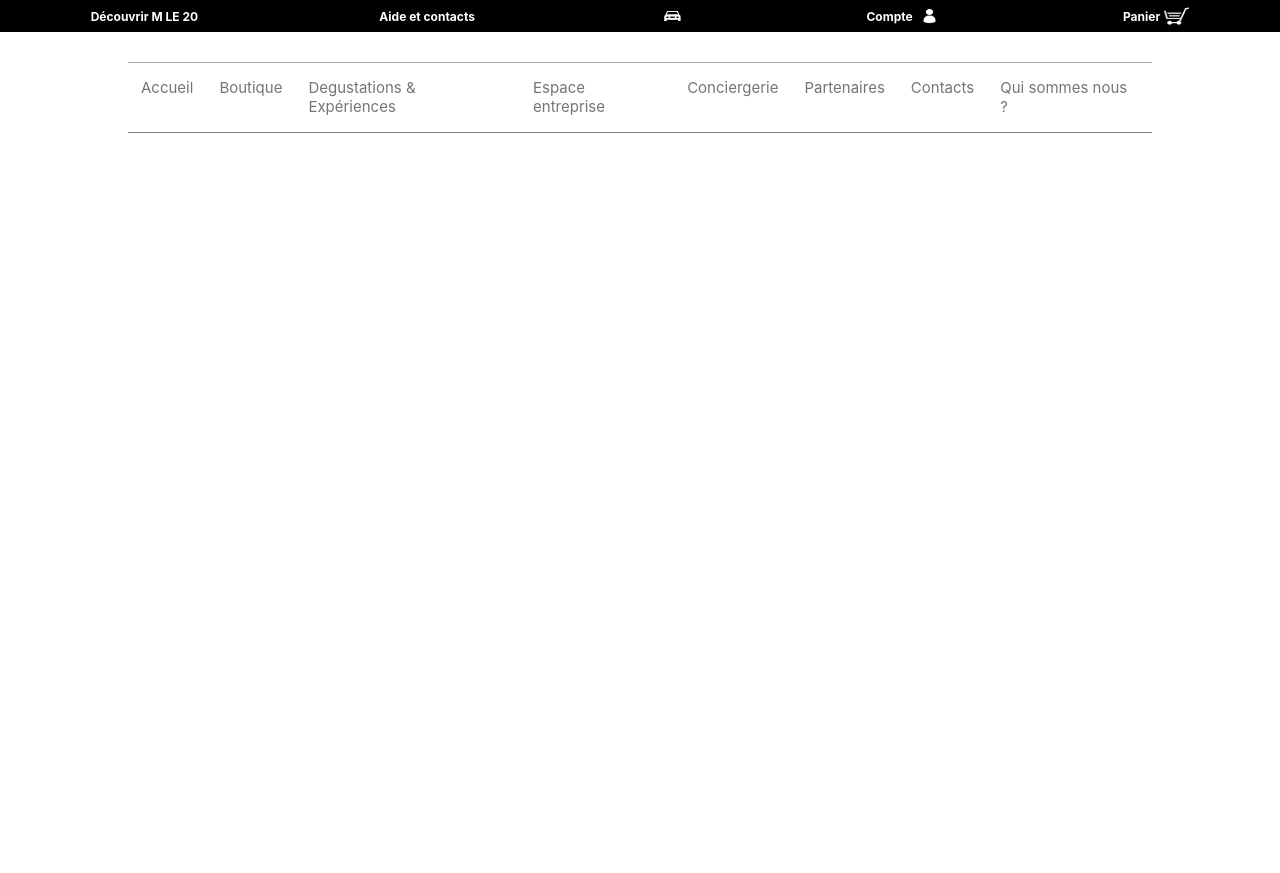
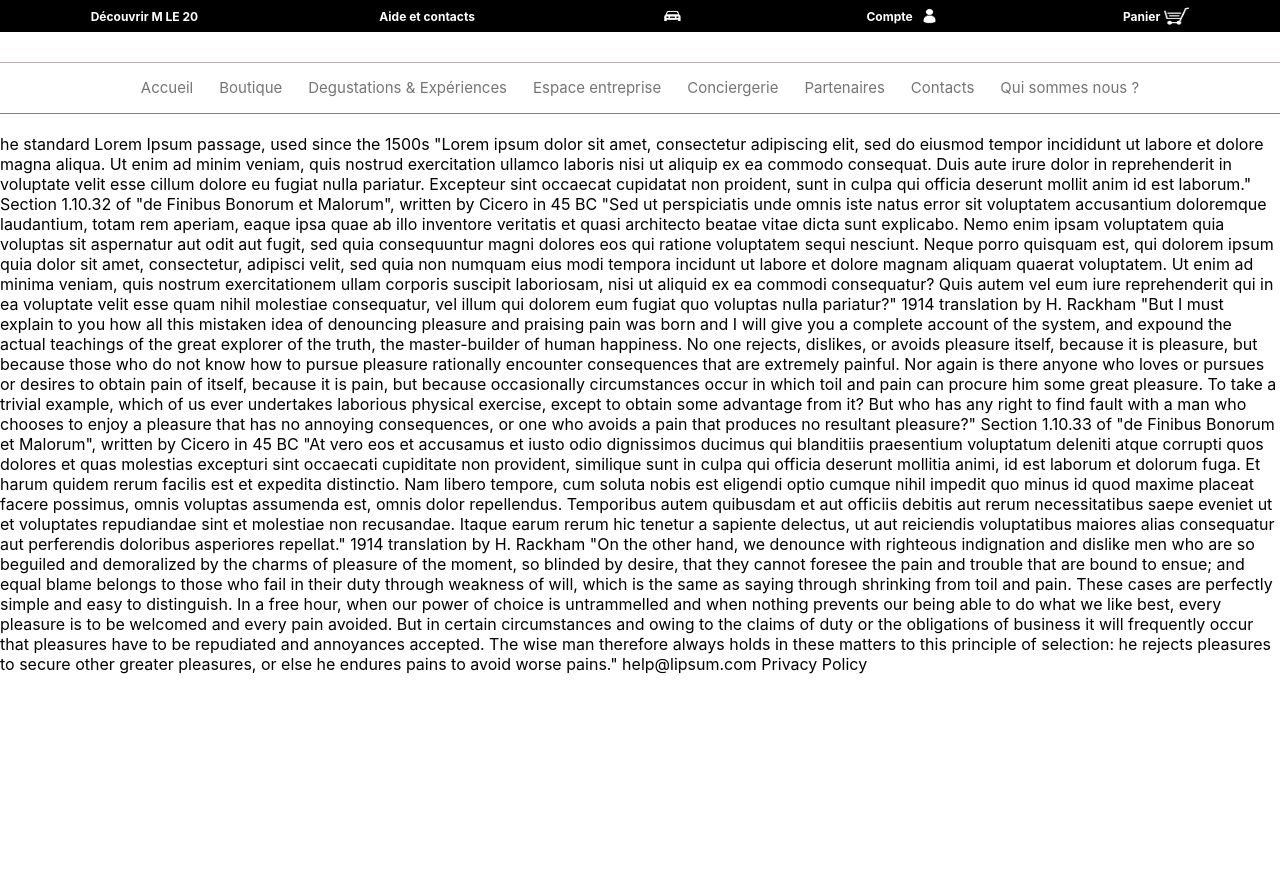
Before and after one commit to robLittiere/Mle20, a PHP site: page /public/store/store.html in a window 1280 px wide. Shown: the top 873 px of the page. After the commit the page ends 674 px from the top, so only its background shows below. Run offline with PHP 8.4, Linux system fonts and the light colour scheme; some web fonts are replaced.

Commit message:
Final Navbar fixed

```diff
--- a/public/store/store.html
+++ b/public/store/store.html
@@ -51,7 +51,7 @@
                     </div>
                 </div>
         </div>
-
+        <div class="navbar">
             <div class="header_bottom">
                 <a href="#" class="header__button">Accueil</a>
                 <a href="#" id="store__button" class="header__button">Boutique</a>
@@ -62,12 +62,16 @@
                 <a href="#" id="contact__button" class="header__button">Contacts</a>
                 <a href="#" id="infos__button" class="header__button">Qui sommes nous ?</a>
             </div>
+
+            <div class="popup">
                 <div id="store__popup">
                     <a href="#" class="popup__button">Vin</a>
                     <a href="#" class="popup__button">Champagne</a>
                     <a href="#" class="popup__button">Coffret Cadeau</a>
                     <a href="#" class="popup__button">Evenement</a>
                     <a href="#" class="popup__button">Autres</a>
+
+
                 </div>
                 <div id="experience__popup">
                     <a href="#" class="popup__button">Atelier dégustation</a>
@@ -122,9 +126,33 @@
                     <a href="#" class="popup__button">Comité de sélection</a>
                 </div>
 
+            </div>
 
 
-        <div class="store__container"></div>
+
+        </div>
+
+
+
+        <div class="store__container">
+            he standard Lorem Ipsum passage, used since the 1500s
+"Lorem ipsum dolor sit amet, consectetur adipiscing elit, sed do eiusmod tempor incididunt ut labore et dolore magna aliqua. Ut enim ad minim veniam, quis nostrud exercitation ullamco laboris nisi ut aliquip ex ea commodo consequat. Duis aute irure dolor in reprehenderit in voluptate velit esse cillum dolore eu fugiat nulla pariatur. Excepteur sint occaecat cupidatat non proident, sunt in culpa qui officia deserunt mollit anim id est laborum."
+
+Section 1.10.32 of "de Finibus Bonorum et Malorum", written by Cicero in 45 BC
+"Sed ut perspiciatis unde omnis iste natus error sit voluptatem accusantium doloremque laudantium, totam rem aperiam, eaque ipsa quae ab illo inventore veritatis et quasi architecto beatae vitae dicta sunt explicabo. Nemo enim ipsam voluptatem quia voluptas sit aspernatur aut odit aut fugit, sed quia consequuntur magni dolores eos qui ratione voluptatem sequi nesciunt. Neque porro quisquam est, qui dolorem ipsum quia dolor sit amet, consectetur, adipisci velit, sed quia non numquam eius modi tempora incidunt ut labore et dolore magnam aliquam quaerat voluptatem. Ut enim ad minima veniam, quis nostrum exercitationem ullam corporis suscipit laboriosam, nisi ut aliquid ex ea commodi consequatur? Quis autem vel eum iure reprehenderit qui in ea voluptate velit esse quam nihil molestiae consequatur, vel illum qui dolorem eum fugiat quo voluptas nulla pariatur?"
+
+1914 translation by H. Rackham
+"But I must explain to you how all this mistaken idea of denouncing pleasure and praising pain was born and I will give you a complete account of the system, and expound the actual teachings of the great explorer of the truth, the master-builder of human happiness. No one rejects, dislikes, or avoids pleasure itself, because it is pleasure, but because those who do not know how to pursue pleasure rationally encounter consequences that are extremely painful. Nor again is there anyone who loves or pursues or desires to obtain pain of itself, because it is pain, but because occasionally circumstances occur in which toil and pain can procure him some great pleasure. To take a trivial example, which of us ever undertakes laborious physical exercise, except to obtain some advantage from it? But who has any right to find fault with a man who chooses to enjoy a pleasure that has no annoying consequences, or one who avoids a pain that produces no resultant pleasure?"
+
+Section 1.10.33 of "de Finibus Bonorum et Malorum", written by Cicero in 45 BC
+"At vero eos et accusamus et iusto odio dignissimos ducimus qui blanditiis praesentium voluptatum deleniti atque corrupti quos dolores et quas molestias excepturi sint occaecati cupiditate non provident, similique sunt in culpa qui officia deserunt mollitia animi, id est laborum et dolorum fuga. Et harum quidem rerum facilis est et expedita distinctio. Nam libero tempore, cum soluta nobis est eligendi optio cumque nihil impedit quo minus id quod maxime placeat facere possimus, omnis voluptas assumenda est, omnis dolor repellendus. Temporibus autem quibusdam et aut officiis debitis aut rerum necessitatibus saepe eveniet ut et voluptates repudiandae sint et molestiae non recusandae. Itaque earum rerum hic tenetur a sapiente delectus, ut aut reiciendis voluptatibus maiores alias consequatur aut perferendis doloribus asperiores repellat."
+
+1914 translation by H. Rackham
+"On the other hand, we denounce with righteous indignation and dislike men who are so beguiled and demoralized by the charms of pleasure of the moment, so blinded by desire, that they cannot foresee the pain and trouble that are bound to ensue; and equal blame belongs to those who fail in their duty through weakness of will, which is the same as saying through shrinking from toil and pain. These cases are perfectly simple and easy to distinguish. In a free hour, when our power of choice is untrammelled and when nothing prevents our being able to do what we like best, every pleasure is to be welcomed and every pain avoided. But in certain circumstances and owing to the claims of duty or the obligations of business it will frequently occur that pleasures have to be repudiated and annoyances accepted. The wise man therefore always holds in these matters to this principle of selection: he rejects pleasures to secure other greater pleasures, or else he endures pains to avoid worse pains."
+
+help@lipsum.com
+Privacy Policy
+        </div>
 
     </div>
 
--- a/public/style_script/navbar.js
+++ b/public/style_script/navbar.js
@@ -1,3 +1,44 @@
+
+// When the user scrolls the page, execute myFunction
+window.onscroll = function() {myFunction()
+    console.log(window.pageYOffset)
+    console.log(sticky)};
+
+// Get the navbar
+var navbar = document.getElementsByClassName("navbar")[0];
+
+// Get the offset position of the navbar
+var sticky = navbar.offsetTop;
+
+
+// Add the sticky class to the navbar when you reach its scroll position. Remove "sticky" when you leave the scroll position
+function myFunction() {
+  if (window.pageYOffset >= sticky) {
+    navbar.classList.add("sticky")
+    $( "#store__popup" ).css('margin-top', '0px');
+    $( "#experience__popup" ).css('margin-top', '0px');
+    $( "#company__popup" ).css('margin-top', '0px');
+    $( "#conciergerie__popup" ).css('margin-top', '0px');
+    $( "#partner__popup" ).css('margin-top', '0px');
+    $( "#contact__popup" ).css('margin-top', '0px');
+    $( "#infos__popup" ).css('margin-top', '0px');
+
+
+
+
+  } else {
+    navbar.classList.remove("sticky");
+    $( "#store__popup" ).css('margin-top', '15px');
+    $( "#experience__popup" ).css('margin-top', '15px');
+    $( "#company__popup" ).css('margin-top', '15px');
+    $( "#conciergerie__popup" ).css('margin-top', '15px');
+    $( "#partner__popup" ).css('margin-top', '15px');
+    $( "#contact__popup" ).css('margin-top', '15px');
+    $( "#infos__popup" ).css('margin-top', '15px');
+  }
+}
+
+
 
 /* Buttons mouseovers */
 $( ".header__button" ).mouseover(function() {
@@ -12,7 +53,6 @@ $( ".header__button" ).mouseover(function() {
   });
 
 $( ".store__container" ).mouseover(function() {
-    /* If we hover the store container, we hide navbar popups*/
   $( "#store__popup" ).css('display', 'none');
   $( "#experience__popup" ).css('display', 'none');
   $( "#company__popup" ).css('display', 'none');
@@ -20,10 +60,10 @@ $( ".store__container" ).mouseover(function() {
   $( "#partner__popup" ).css('display', 'none');
   $( "#contact__popup" ).css('display', 'none');
   $( "#infos__popup" ).css('display', 'none');
-
   $('.header_bottom').css('border-bottom', '1px solid gray')
 
 });
+
 
 $( ".header__top" ).mouseover(function() {
     /* If we hover the store container, we hide navbar popups*/
@@ -38,13 +78,18 @@ $( ".header__top" ).mouseover(function() {
 
 });
 /* Store button // Bouton boutique */
+
 $('#store__button').hover(
     function() {
+        /* First we get the position offset of our navbar since its sticky, it will change */
+        var topPos = $(".header_bottom")[0].getBoundingClientRect().top + $(window)['scrollTop']();
 
         let position = $('#store__button').position();
+
         $('#store__popup').css('display', 'flex')
-        $('#store__popup').css('left', position.left)
-        $('#store__popup').css('top', position.top + 50)
+        $('#store__popup').css('left', position.left )
+        $('#store__popup').css('top', position.top + 47)
+
         $('.header_bottom').css('border-bottom', '0px')
 
     }
@@ -53,10 +98,11 @@ $('#store__button').hover(
 /* Experience button // Bouton Dégustations et expérience */
 $('#experience__button').hover(
     function() {
+        var topPos = $(".header_bottom")[0].getBoundingClientRect().top + $(window)['scrollTop']();
         let position = $('#experience__button').position();
         $('#experience__popup').css('display', 'flex')
         $('#experience__popup').css('left', position.left)
-        $('#experience__popup').css('top', position.top + 50)
+        $('#experience__popup').css('top', position.top + 47)
         $('.header_bottom').css('border-bottom', '0px')
 
     }
@@ -65,10 +111,11 @@ $('#experience__button').hover(
 /* Company button // Bouton Espace Entreprise */
 $('#company__button').hover(
     function() {
+        var topPos = $(".header_bottom")[0].getBoundingClientRect().top + $(window)['scrollTop']();
         let position = $('#company__button').position();
         $('#company__popup').css('display', 'flex')
         $('#company__popup').css('left', position.left)
-        $('#company__popup').css('top', position.top + 50)
+        $('#company__popup').css('top', position.top + 47)
         $('.header_bottom').css('border-bottom', '0px')
 
     }
@@ -77,10 +124,12 @@ $('#company__button').hover(
 /* Conciergerie button // Bouton Conciergerie */
 $('#conciergerie__button').hover(
     function() {
+        var topPos = $(".header_bottom")[0].getBoundingClientRect().top + $(window)['scrollTop']();
+
         let position = $('#conciergerie__button').position();
         $('#conciergerie__popup').css('display', 'flex')
         $('#conciergerie__popup').css('left', position.left)
-        $('#conciergerie__popup').css('top', position.top + 50)
+        $('#conciergerie__popup').css('top', position.top + 47)
         $('.header_bottom').css('border-bottom', '0px')
 
     }
@@ -89,10 +138,12 @@ $('#conciergerie__button').hover(
 /* Partner button // Bouton Partenaires */
 $('#partner__button').hover(
     function() {
+        var topPos = $(".header_bottom")[0].getBoundingClientRect().top + $(window)['scrollTop']();
+
         let position = $('#partner__button').position();
         $('#partner__popup').css('display', 'flex')
         $('#partner__popup').css('left', position.left)
-        $('#partner__popup').css('top', position.top + 50)
+        $('#partner__popup').css('top', position.top + 47)
         $('.header_bottom').css('border-bottom', '0px')
 
     }
@@ -101,10 +152,12 @@ $('#partner__button').hover(
 /* Contact button // Bouton Contact */
 $('#contact__button').hover(
     function() {
+        var topPos = $(".header_bottom")[0].getBoundingClientRect().top + $(window)['scrollTop']();
+
         let position = $('#contact__button').position();
         $('#contact__popup').css('display', 'flex')
         $('#contact__popup').css('left', position.left)
-        $('#contact__popup').css('top', position.top + 50)
+        $('#contact__popup').css('top', position.top + 47)
         $('.header_bottom').css('border-bottom', '0px')
 
     }
@@ -113,10 +166,12 @@ $('#contact__button').hover(
 /* Infos button // Bouton Qui Sommes-nous */
 $('#infos__button').hover(
     function() {
+        var topPos = $(".header_bottom")[0].getBoundingClientRect().top + $(window)['scrollTop']();
+
         let position = $('#infos__button').position();
         $('#infos__popup').css('display', 'flex')
         $('#infos__popup').css('left', position.left)
-        $('#infos__popup').css('top', position.top + 50)
+        $('#infos__popup').css('top', position.top + 47)
         $('.header_bottom').css('border-bottom', '0px')
 
     }
--- a/public/styles/navbar.css
+++ b/public/styles/navbar.css
@@ -14,10 +14,11 @@ a{
     align-self: center;
     display: flex;
     justify-content: center;
-    width: 80%;
+    width: 100%;
     border-top: 1px solid rgb(182, 174, 174);
     border-bottom: 1px solid rgb(182, 174, 174);
     padding-top: 2px;
+    background-color: white;
 }
 
 .sticky {
@@ -47,14 +48,19 @@ a{
 
 }
 
+.navbar{
+    background-color: white;
+}
+
 #store__popup{
     display: none;
     flex-direction: column;
     position: absolute;
     padding-left: 5px;
-    padding-right: 5px;
+    padding-right: 15px;
     margin-top: 15px;
     border-left: 0.5px solid rgb(182, 174, 174);
+    background-color: white;
 
 }
 
@@ -66,6 +72,8 @@ a{
     padding-right: 5px;
     margin-top: 15px;
     border-left: 0.5px solid rgb(182, 174, 174);
+    background-color: white;
+
 }
 
 #company__popup{
@@ -76,6 +84,8 @@ a{
     padding-right: 5px;
     margin-top: 15px;
     border-left: 0.5px solid rgb(182, 174, 174);
+    background-color: white;
+
 }
 
 #conciergerie__popup{
@@ -86,6 +96,8 @@ a{
     padding-right: 5px;
     margin-top: 15px;
     border-left: 0.5px solid rgb(182, 174, 174);
+    background-color: white;
+
 }
 
 #partner__popup{
@@ -96,6 +108,8 @@ a{
     padding-right: 5px;
     margin-top: 15px;
     border-left: 0.5px solid rgb(182, 174, 174);
+    background-color: white;
+
 }
 
 #contact__popup{
@@ -106,6 +120,8 @@ a{
     padding-right: 5px;
     margin-top: 15px;
     border-left: 0.5px solid rgb(182, 174, 174);
+    background-color: white;
+
 }
 
 
@@ -116,7 +132,10 @@ a{
     padding-left: 5px;
     padding-right: 5px;
     margin-top: 15px;
+    margin-left: 5px;
     border-left: 0.5px solid rgb(182, 174, 174);
+    background-color: white;
+
 }
 .popup__button{
     color: black;
@@ -128,3 +147,8 @@ a{
 .popup__button:hover{
     color: rgb(134, 131, 131);
 }
+
+.popup{
+    width: 100%;
+    background-color: white;
+}
```
Lines whose indentation alone changed are shown as unchanged.
